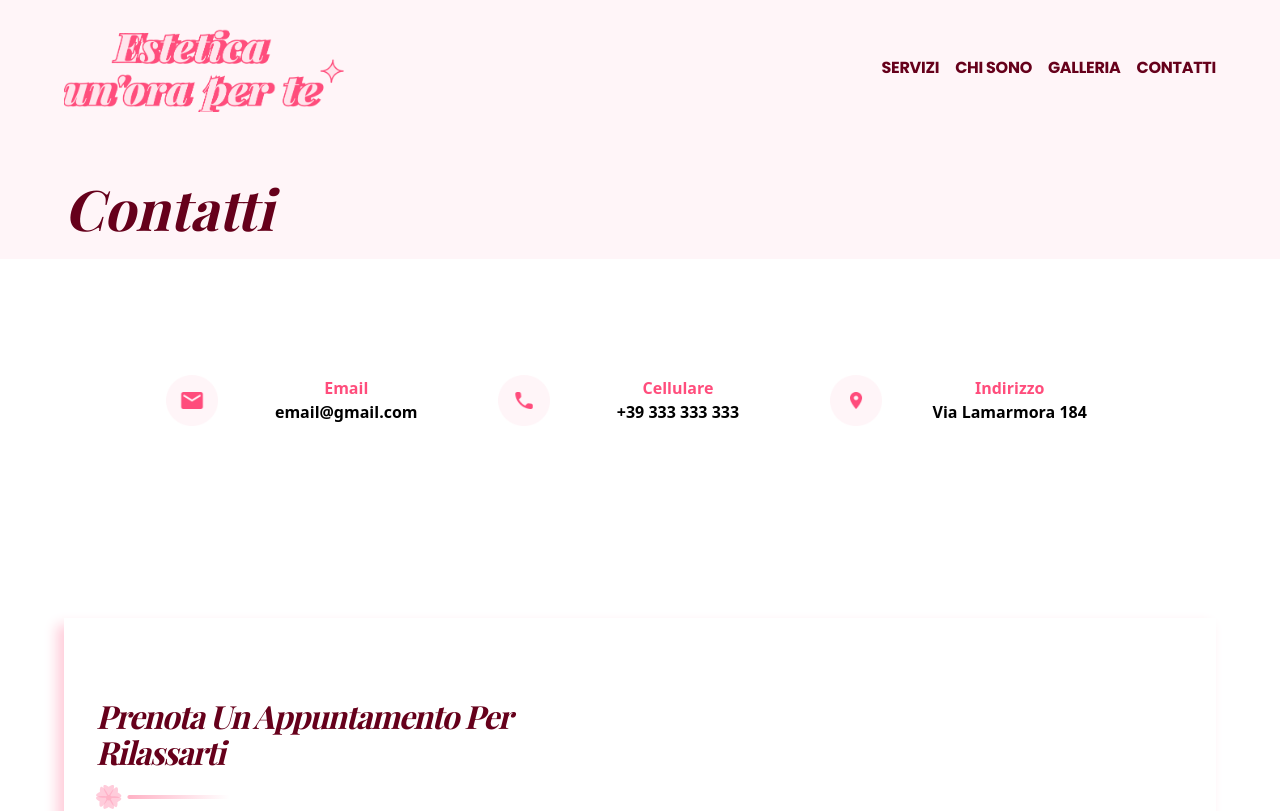
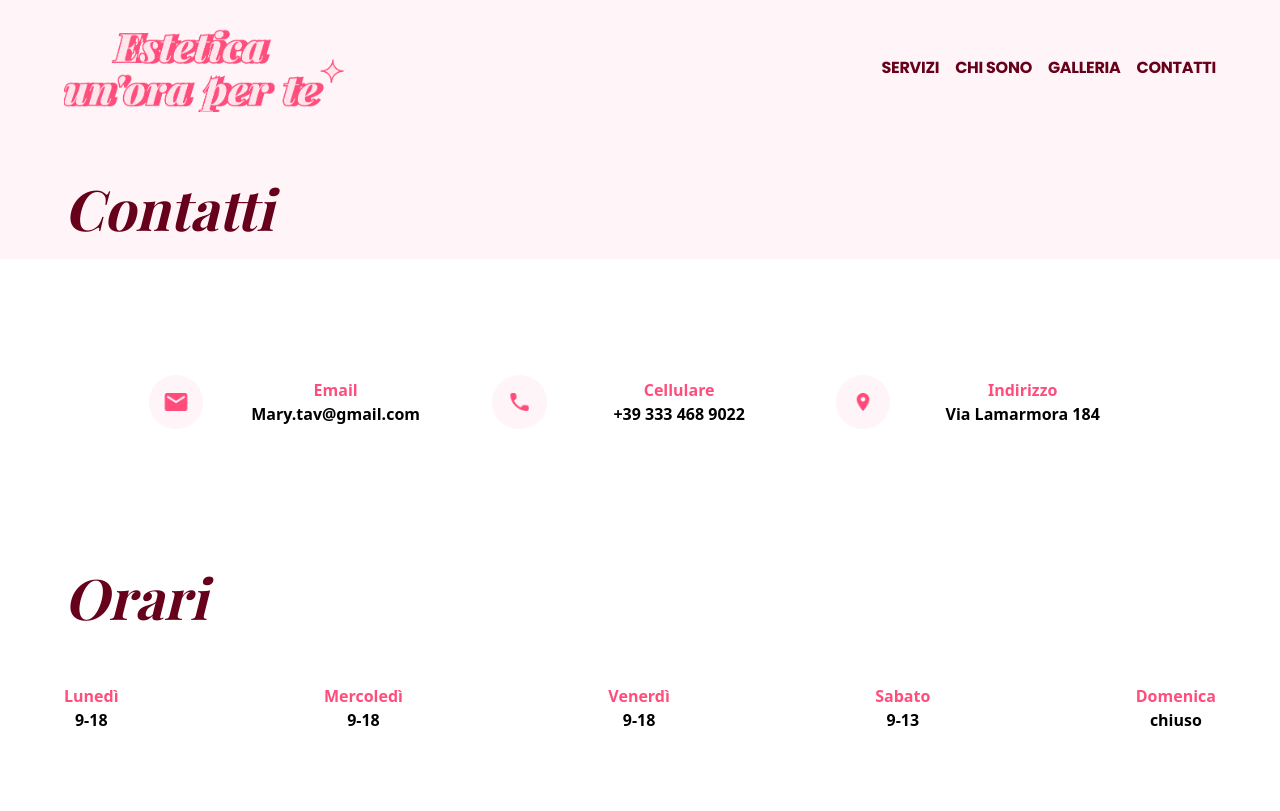
Before and after one commit to Giovanni-Serra-Git/un_ora_per_te, a React (Vite) app: page /contatti in a window 1280 px wide. Shown: the top 811 px of the page. Built offline with nearby package versions, Linux system fonts and the light colour scheme; a web font is replaced by a local one.

Commit message:
added orari

```diff
--- a/src/components/contacts/contacts.jsx
+++ b/src/components/contacts/contacts.jsx
@@ -20,13 +20,13 @@ let iconsContact = [
     {
         iconUrl: "../../assets/contatti/email.png",
         iconTitle: "email",
-        iconDetails: "email@gmail.com",
+        iconDetails: "Mary.tav@gmail.com",
         iconAltDescription: "icona dell'email"
     },
     {
         iconUrl: "../../assets/contatti/phone.png",
         iconTitle: "cellulare",
-        iconDetails: "+39 333 333 333",
+        iconDetails: "+39 333 468 9022",
         iconAltDescription: "icona del cellulare"
     },
     {
@@ -35,6 +35,29 @@ let iconsContact = [
         iconDetails: "via Lamarmora 184",
         iconAltDescription: "icona dell' indirizzo"
     }
+]
+
+let orari = [
+    {
+        giorno: "Lunedì",
+        orario: "9-18"
+    },
+    {
+        giorno: "Mercoledì",
+        orario: "9-18"
+    },
+    {
+        giorno: "Venerdì",
+        orario: "9-18"
+    },
+    {
+        giorno: "Sabato",
+        orario: "9-13"
+    },
+    {
+        giorno: "Domenica",
+        orario: "chiuso"
+    },
 ]
 
 function ContactsInfo() {
@@ -140,6 +163,22 @@ function Contacts() {
             </div>
         </div>
 
+        <div className="container">
+            <h1 className="text-center heading-playfair my-10 md:text-left md:my-5 md:leading-[55px] capitalize py-6">Orari</h1>
+            <div className="flex-col md:flex md:flex-row md:justify-between">
+                {
+                    orari.map((item,index) => {
+                        return (
+                            <div key={index} className="my-[1.5rem] flex flex-col items-center md:my-[1rem]">
+                                <p className="text-left md:text-center clamp-poppins-normal text-pink-300 font-bold first-letter:uppercase">{item.giorno}</p>
+                            <p className="font-bold">{item.orario}</p>
+                        </div>
+                        )
+                    })
+                }
+            </div>
+        </div>
+
         {/* Contatto Email  */}
 
         <div className="container py-4 my-[2rem] md:my-[6rem] flex flex-col md:flex md:flex-row md:items-center box-shadow-pink px-8">
--- a/src/components/homepage/homepage.jsx
+++ b/src/components/homepage/homepage.jsx
@@ -155,7 +155,7 @@ function HomePage() {
                             </div>
                             <div className="relative">
                                  <img src="../../../assets/homepage/staff/arco_scuro.png" alt={`${Alt} Immagine di una porta ad arco chiara`} />
-                                 <img className="absolute bottom-0 left-[50%] translate-x-[-50%] center max-w-[300px]" src="../../../assets/homepage/staff/mariagrazia.jpg" alt={`${Alt} Immagine del personale lavorativo`} />
+                                 <img className="object-cover absolute bottom-0 left-[50%] translate-x-[-50%] center max-w-[300px]" src="../../../assets/homepage/staff/mariagrazia.jpg" alt={`${Alt} Immagine del personale lavorativo`} />
                             </div>
                         </div>
                 </div>
```
